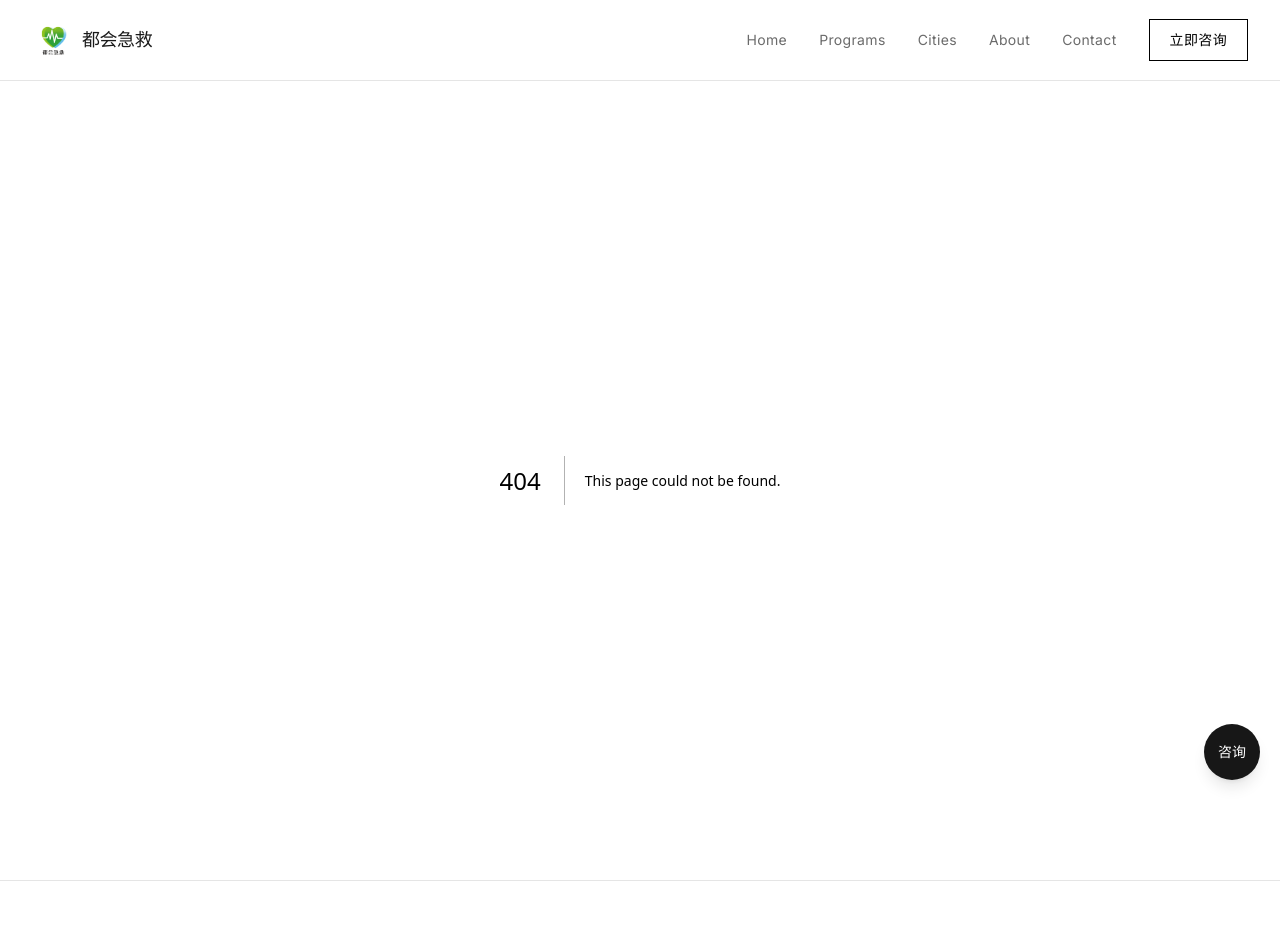
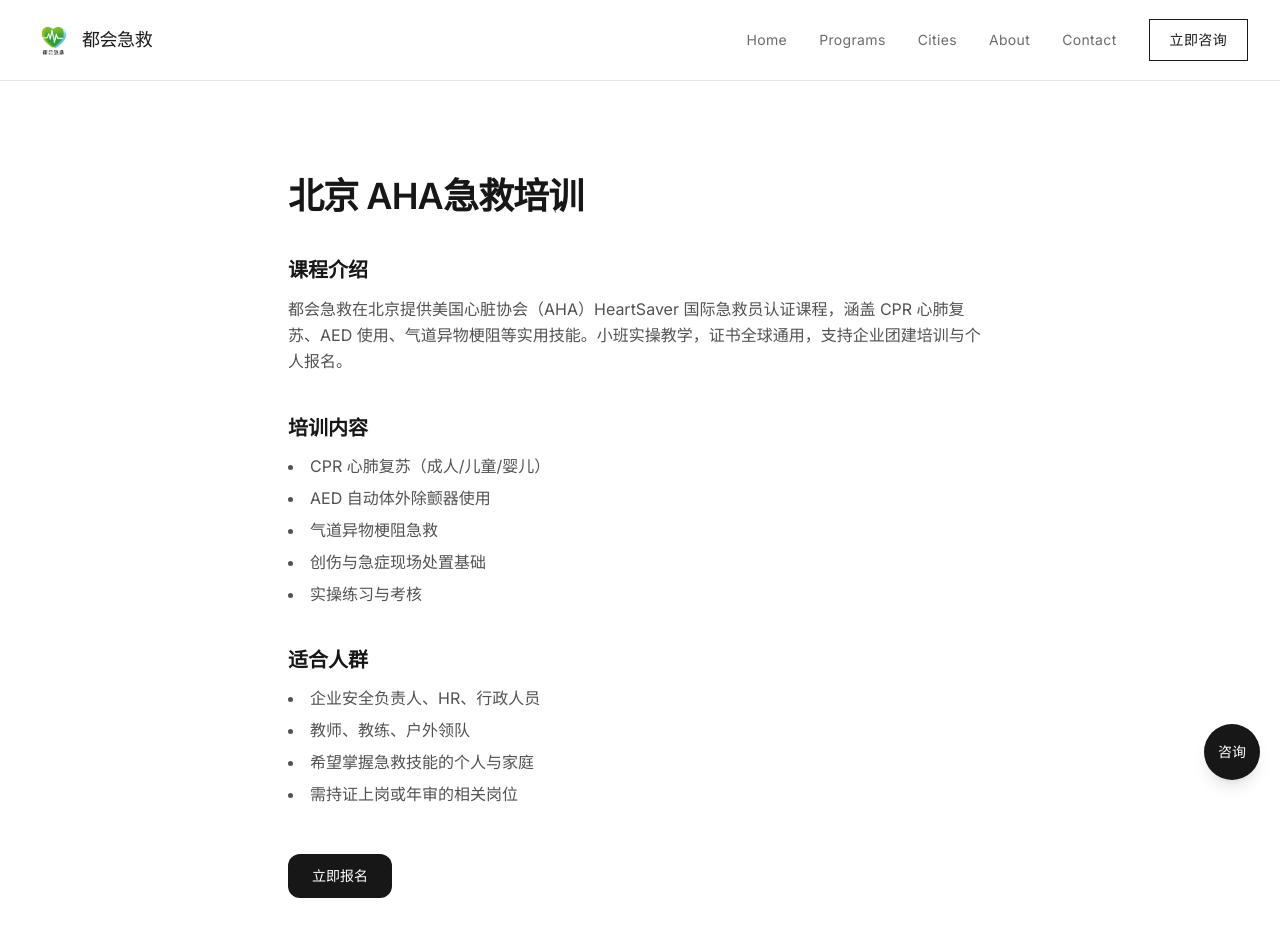
Before and after one commit to chesshhw/yidaolife, a Next.js app: page /cities/beijing in a window 1280 px wide. Before the commit this address had no page. Shown: the top 946 px of the page. Built offline with nearby package versions, Linux system fonts and the light colour scheme.

Commit message:
SEO update

```diff
--- /dev/null
+++ b/src/app/cities/[city]/page.tsx
@@ -0,0 +1,123 @@
+import type { Metadata } from "next";
+import Link from "next/link";
+
+const SITE_URL = "https://yidaolife.com";
+
+const CITIES: Record<
+  string,
+  { name: string; title: string; description: string }
+> = {
+  beijing: {
+    name: "北京",
+    title: "北京AHA急救培训｜美国心脏协会CPR AED认证课程｜都会急救",
+    description:
+      "北京地区 AHA 美国心脏协会 HeartSaver 急救员认证培训：CPR 心肺复苏、AED 使用、急救技能。小班实操，证书全国通用，支持企业团建与个人报名。",
+  },
+  tianjin: {
+    name: "天津",
+    title: "天津AHA急救培训｜美国心脏协会CPR AED认证课程｜都会急救",
+    description:
+      "天津地区 AHA 美国心脏协会 HeartSaver 急救员认证培训：CPR、AED、急救技能。官方授权，小班教学，支持企业内训与个人认证报名。",
+  },
+  shanghai: {
+    name: "上海",
+    title: "上海AHA急救培训｜美国心脏协会CPR AED认证课程｜都会急救",
+    description:
+      "上海地区 AHA 美国心脏协会 HeartSaver 急救员认证培训：CPR 心肺复苏、AED 使用与急救技能。全国多城可约，证书全球通用，企业团建可定制。",
+  },
+  guangzhou: {
+    name: "广州",
+    title: "广州AHA急救培训｜美国心脏协会CPR AED认证课程｜都会急救",
+    description:
+      "广州地区 AHA 美国心脏协会 HeartSaver 急救员认证培训：CPR、AED、急救技能。小班实操，证书全国通用，支持企业团建与个人报名。",
+  },
+};
+
+const CITY_SLUGS = ["beijing", "tianjin", "shanghai", "guangzhou"] as const;
+
+export async function generateStaticParams() {
+  return CITY_SLUGS.map((city) => ({ city }));
+}
+
+type Props = {
+  params: Promise<{ city: string }>;
+};
+
+export async function generateMetadata({ params }: Props): Promise<Metadata> {
+  const { city } = await params;
+  const data = CITIES[city];
+  if (!data) return { title: "城市课程 | 都会急救" };
+  return {
+    title: data.title,
+    description: data.description,
+    alternates: { canonical: `${SITE_URL}/cities/${city}` },
+    openGraph: {
+      title: data.title,
+      description: data.description,
+      url: `${SITE_URL}/cities/${city}`,
+    },
+  };
+}
+
+export default async function CityPage({ params }: Props) {
+  const { city } = await params;
+  const data = CITIES[city];
+
+  if (!data) {
+    return (
+      <div className="min-h-screen bg-white py-24 px-4 text-center">
+        <h1 className="text-2xl font-semibold text-neutral-900">未找到该城市</h1>
+        <Link href="/cities" className="mt-4 inline-block text-neutral-600 hover:underline">
+          返回城市列表
+        </Link>
+      </div>
+    );
+  }
+
+  return (
+    <div className="min-h-screen bg-white">
+      <div className="max-w-3xl mx-auto px-4 sm:px-6 lg:px-8 py-16 sm:py-24">
+        <h1 className="text-3xl md:text-4xl font-semibold tracking-tight text-neutral-900">
+          {data.name} AHA急救培训
+        </h1>
+
+        <section className="mt-10">
+          <h2 className="text-xl font-semibold text-neutral-900 mb-3">课程介绍</h2>
+          <p className="text-neutral-600 dark:text-neutral-400 leading-relaxed">
+            都会急救在{data.name}提供美国心脏协会（AHA）HeartSaver 国际急救员认证课程，涵盖 CPR 心肺复苏、AED 使用、气道异物梗阻等实用技能。小班实操教学，证书全球通用，支持企业团建培训与个人报名。
+          </p>
+        </section>
+
+        <section className="mt-10">
+          <h2 className="text-xl font-semibold text-neutral-900 mb-3">培训内容</h2>
+          <ul className="list-disc list-inside text-neutral-600 dark:text-neutral-400 space-y-2">
+            <li>CPR 心肺复苏（成人/儿童/婴儿）</li>
+            <li>AED 自动体外除颤器使用</li>
+            <li>气道异物梗阻急救</li>
+            <li>创伤与急症现场处置基础</li>
+            <li>实操练习与考核</li>
+          </ul>
+        </section>
+
+        <section className="mt-10">
+          <h2 className="text-xl font-semibold text-neutral-900 mb-3">适合人群</h2>
+          <ul className="list-disc list-inside text-neutral-600 dark:text-neutral-400 space-y-2">
+            <li>企业安全负责人、HR、行政人员</li>
+            <li>教师、教练、户外领队</li>
+            <li>希望掌握急救技能的个人与家庭</li>
+            <li>需持证上岗或年审的相关岗位</li>
+          </ul>
+        </section>
+
+        <div className="mt-12">
+          <Link
+            href="/contact"
+            className="inline-flex items-center justify-center rounded-xl bg-neutral-900 dark:bg-white text-white dark:text-neutral-900 px-6 py-3 text-sm font-medium hover:bg-neutral-800 dark:hover:bg-neutral-100 transition-colors"
+          >
+            立即报名
+          </Link>
+        </div>
+      </div>
+    </div>
+  );
+}
--- a/src/app/page.tsx
+++ b/src/app/page.tsx
@@ -4,14 +4,14 @@ import Link from "next/link";
 import HomeContactBar from "@/components/HomeContactBar";
 
 export const metadata: Metadata = {
-  title: "一天学会救命技能｜AHA急救培训",
+  title: "AHA急救培训｜美国心脏协会认证CPR & AED课程｜全国开班｜都会急救",
   description:
-    "都会急救（AHA授权培训中心）提供 Heartsaver 急救员认证课程：CPR、AED、急救技能。小班实操，证书全球通用，全国多城市可约。",
+    "都会急救提供美国心脏协会（AHA）HeartSaver急救员认证培训课程，涵盖CPR心肺复苏、AED使用、气道异物梗阻等内容。全国多城市开班，支持企业团建培训与个人认证报名，正规证书，全国通用。",
   alternates: { canonical: "/" },
   openGraph: {
-    title: "一天学会救命技能｜AHA急救培训",
+    title: "AHA急救培训｜美国心脏协会认证CPR & AED课程｜全国开班｜都会急救",
     description:
-      "Heartsaver 急救员认证：CPR + AED + 急救技能｜小班实操｜证书全球通用｜全国多城市可约。",
+      "都会急救提供美国心脏协会（AHA）HeartSaver急救员认证培训课程，涵盖CPR心肺复苏、AED使用、气道异物梗阻等内容。全国多城市开班，支持企业团建培训与个人认证报名，正规证书，全国通用。",
     url: "https://yidaolife.com/",
     images: [{ url: "/images/hero.jpg", width: 1200, height: 630, alt: "AHA急救培训" }],
   },
@@ -21,6 +21,13 @@ const SELLING_POINTS = [
   { label: "证书全球通用", icon: "check" },
   { label: "开课前一周可退改", icon: "check" },
   { label: "全国协同排期", icon: "check" },
+];
+
+const CITY_LINKS = [
+  { name: "北京", href: "/cities/beijing" },
+  { name: "天津", href: "/cities/tianjin" },
+  { name: "上海", href: "/cities/shanghai" },
+  { name: "广州", href: "/cities/guangzhou" },
 ];
 
 export default function HomePage() {
@@ -42,7 +49,7 @@ export default function HomePage() {
         {/* 文案容器：最上层，整体上移避免挡住人脸 */}
         <div className="relative z-10 flex-1 flex flex-col items-center justify-center text-center p-6 sm:p-12 lg:p-16 translate-y-[-15vh]">
           <h1 className="text-5xl md:text-6xl font-medium text-white tracking-tight max-w-2xl">
-            一天学会救命技能
+            AHA急救培训｜美国心脏协会认证课程
           </h1>
           <p className="mt-3 sm:mt-4 text-sm sm:text-base text-white opacity-90 max-w-lg">
             AHA官方授权培训中心 · 全国68城可约
@@ -64,15 +71,16 @@ export default function HomePage() {
         </div>
       </section>
 
-      {/* 2. 主课程卡（含优势条） */}
-      <section id="course-card" className="pt-12 sm:pt-16 lg:pt-20 px-4 sm:px-6 lg:px-8 pb-12 sm:pb-16 scroll-mt-24">
+      {/* 2. CPR与AED培训 · 主课程卡 */}
+      <section id="course-card" className="pt-12 sm:pt-16 lg:pt-20 px-4 sm:px-6 lg:px-8 pb-12 sm:pb-16 scroll-mt-24" aria-labelledby="section-cpr">
+        <h2 id="section-cpr" className="sr-only">CPR心肺复苏与AED使用培训</h2>
         <div className="mx-auto max-w-5xl">
           <article className="mx-auto py-10 px-6 sm:px-10 rounded-3xl border border-[var(--border)] shadow-xl overflow-hidden bg-white dark:bg-black">
             <div className="flex flex-col sm:flex-row sm:items-start sm:justify-between gap-4">
               <div className="min-w-0 flex-1 overflow-hidden">
-                <h2 className="text-base sm:text-lg md:text-xl font-medium tracking-tight text-[var(--foreground)] whitespace-nowrap overflow-hidden text-ellipsis">
+                <h3 className="text-base sm:text-lg md:text-xl font-medium tracking-tight text-[var(--foreground)] whitespace-nowrap overflow-hidden text-ellipsis">
                   AHA HeartSaver 国际急救员认证
-                </h2>
+                </h3>
               </div>
               <span className="shrink-0 text-xs tracking-wide text-[var(--muted)] border border-[var(--border)] px-3 py-1.5 rounded">
                 全国开课
@@ -104,12 +112,34 @@ export default function HomePage() {
         </div>
       </section>
 
-      {/* 4. 课程实拍（图片墙 g1–g6） */}
-      <section className="px-4 sm:px-6 lg:px-8 pb-16 sm:pb-24">
+      {/* 全国AHA急救培训城市 */}
+      <section className="py-10 sm:py-12 px-4 sm:px-6 lg:px-8 border-t border-[var(--border)]">
+        <div className="mx-auto max-w-5xl">
+          <h2 className="text-lg sm:text-xl font-medium tracking-tight text-[var(--foreground)]">
+            全国AHA急救培训城市
+          </h2>
+          <ul className="mt-4 flex flex-wrap gap-x-6 gap-y-2 list-none p-0 m-0">
+            {CITY_LINKS.map(({ name, href }) => (
+              <li key={href}>
+                <Link
+                  href={href}
+                  className="text-sm text-[var(--muted)] hover:text-[var(--foreground)] transition-colors"
+                >
+                  {name}
+                </Link>
+              </li>
+            ))}
+          </ul>
+        </div>
+      </section>
+
+      {/* 3. 全国多城市开班 · 课程实拍 */}
+      <section className="px-4 sm:px-6 lg:px-8 pb-16 sm:pb-24" aria-labelledby="section-cities">
+        <h2 id="section-cities" className="sr-only">全国多城市开班</h2>
         <div className="mx-auto max-w-4xl">
-          <h2 className="text-lg sm:text-xl font-medium tracking-tight text-[var(--foreground)]">
+          <h3 className="text-lg sm:text-xl font-medium tracking-tight text-[var(--foreground)]">
             课程实拍
-          </h2>
+          </h3>
           <ul className="mt-3 sm:mt-4 grid grid-cols-1 sm:grid-cols-2 lg:grid-cols-3 gap-3 sm:gap-4 list-none p-0 m-0">
             {[1, 2, 3, 4, 5, 6].map((i) => (
               <li key={i} className="relative aspect-[4/3] rounded-2xl overflow-hidden transition-transform duration-300 hover:scale-[1.03] hover:shadow-xl">
@@ -126,8 +156,11 @@ export default function HomePage() {
         </div>
       </section>
 
-      {/* 5. 联系闭环条 */}
-      <HomeContactBar />
+      {/* 4. 企业急救培训解决方案 · 联系闭环 */}
+      <section aria-labelledby="section-enterprise">
+        <h2 id="section-enterprise" className="sr-only">企业急救培训解决方案</h2>
+        <HomeContactBar />
+      </section>
     </>
   );
 }
```
Also changed, not shown: 1 other file (tests, documents, lock files or other folders).
